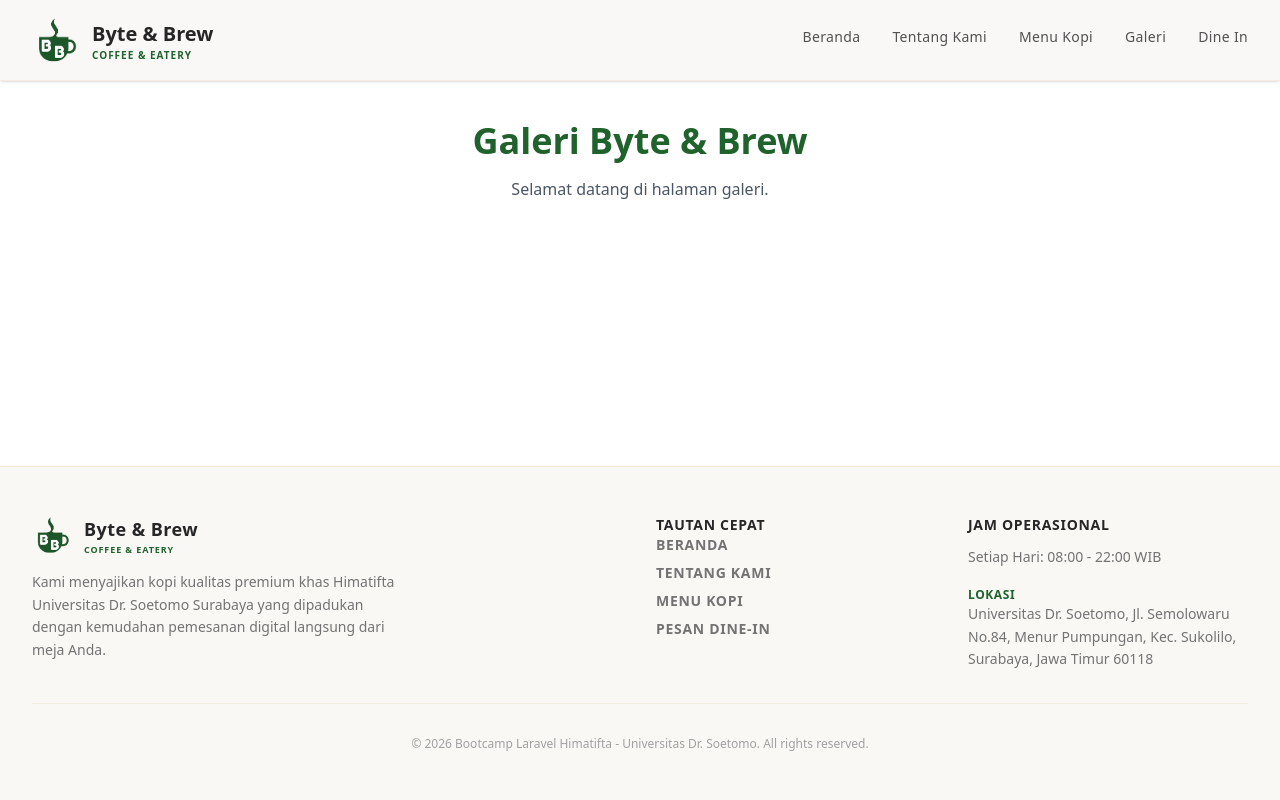
After one commit to mikeberek14-bit/myproject, a Laravel app: template resources/views/bootcamp.blade.php in a window 1280 px wide. The commit adds this page. Run offline with Laravel 12, Linux system fonts and the light colour scheme; the template is opened without the code that fills it, so the values that code supplies are empty; style sheets or scripts are compiled from the project's sources.

```diff
--- a/resources/views/about.blade.php
+++ b/resources/views/about.blade.php
@@ -11,8 +11,8 @@
 
             <div class="space-y-6 text-left">
                 <!-- Judul -->
-                <h1 class="text-4xl md:text-5xl font-extrabold text-[17433F] leading-tight">
-                    KOPI MIKI
+                <h1 class="text-4xl md:text-5xl font-extrabold text-[#17433F] leading-tight">
+                    About Byte & Brew
                 </h1>
 
 
--- /dev/null
+++ b/resources/views/bootcamp.blade.php
@@ -0,0 +1,17 @@
+@extends('layouts.layout')
+
+@section('title', 'Galeri')
+
+@section('content')
+
+<div class="max-w-7xl mx-auto py-10 px-5">
+    <h1 class="text-4xl font-bold text-center text-[#20622c]">
+        Galeri Byte & Brew
+    </h1>
+
+    <p class="text-center mt-4 text-gray-600">
+        Selamat datang di halaman galeri.
+    </p>
+</div>
+
+@endsection
--- a/resources/views/index.blade.php
+++ b/resources/views/index.blade.php
@@ -21,7 +21,7 @@
                 </h1>
 
                 <p class="text-lg text-neutral-300 max-w-lg leading-relaxed font-normal" style="font-family: 'Plus Jakarta Sans', sans-serif;">
-                    Nikmati kopi premium pilihan dengan kemudahan pemesanan digital langsung dari meja Anda. Solusi modern untuk ruang bersantai dan produktivitas yang efisien.
+                   Pesan kopi favorit langsung dari meja Anda. Nikmati sajian kualitas terbaik tanpa mengganggu momen santai atau alur kerja Anda.
                 </p>
 
                 <div class="flex flex-col sm:flex-row gap-4 pt-4">
--- a/resources/views/layouts/layout.blade.php
+++ b/resources/views/layouts/layout.blade.php
@@ -8,8 +8,7 @@
     <link rel="icon" type="image/svg+xml" href="{{ asset('assets/images/Byte&Brew.png') }}">
     <link rel="preconnect" href="https://fonts.googleapis.com">
     <link rel="preconnect" href="https://fonts.gstatic.com" crossorigin>
-    <link href="https://fonts.googleapis.com/css2?family=Inter:wght@400;700;800&family=Outfit:wght@300;400;500;600;700&family=Playfair+Display:ital,wght@0,400;0,600;0,700;1,400&family=Plus+Jakarta+Sans:wght@400;500;600&display=swap" rel="stylesheet">
-
+    <link href="https://fonts.googleapis.com/css2?family=Poppins:wght@300;400;500;600;700&family=Playfair+Display:wght@600;700;800&display=swap" rel="stylesheet">
     @vite(['resources/css/app.css', 'resources/js/app.js'])
 
 </head>
--- a/resources/views/layouts/partials/footer.blade.php
+++ b/resources/views/layouts/partials/footer.blade.php
@@ -16,7 +16,7 @@
             </div>
 
             <div class="space-y-3">
-                <h3 class="text-neutral-800 text-sm font-semibold tracking-wider uppercase">Tautan Cepa            <ul class="space-y-2 text-sm">
+                <h3 class="text-neutral-800 text-sm font-semibold tracking-wider uppercase"> Tautan Cepat<ul class="space-y-2 text-sm">
                     <li><a href="{{ url('/') }}" class="text-neutral-500 hover:text-[#20622c] hover:underline transition-all">Beranda</a></li>
                     <li><a href="{{ url('/about') }}" class="text-neutral-500 hover:text-[#20622c] hover:underline transition-all">Tentang Kami</a></li>
                     <li><a href="{{ url('/menu') }}" class="text-neutral-500 hover:text-[#20622c] hover:underline transition-all">Menu Kopi</a></li>
--- a/resources/views/layouts/partials/navbar.blade.php
+++ b/resources/views/layouts/partials/navbar.blade.php
@@ -29,7 +29,7 @@
                 <a href="{{ url('/gallery') }}" class="text-sm font-medium tracking-wide pb-1 transition-all duration-300 border-b-2 {{ Request::is('gallery') ? 'text-[#20622c] border-[#20622c]' : 'text-neutral-600 border-transparent hover:text-[#20622c]' }}">
                     Galeri
                 </a>
-                <a href="{{ url('/order/dine-in') }}" class="text-sm font-medium tracking-wide pb-1 transition-all duration-300 border-b-2 {{ Request::is('gallery') ? 'text-[#20622c] border-[#20622c]' : 'text-neutral-600 border-transparent hover:text-[#20622c]' }}">
+                <a href="{{ url('/order/dine-in') }}" class="text-sm font-medium tracking-wide pb-1 transition-all duration-300 border-b-2 {{ Request::is('order/dine-in') ? 'text-[#20622c] border-[#20622c]' : 'text-neutral-600 border-transparent hover:text-[#20622c]' }}">
                     Dine In
                 </a>
 
--- a/routes/web.php
+++ b/routes/web.php
@@ -5,6 +5,7 @@ use App\Http\Controllers\CafeController;
 Route::get('/', [CafeController::class, 'index']);
 Route::get('/about', [CafeController::class, 'about']);
 Route::get('/menu', [CafeController::class, 'menu']);
+ROute::get('/gallery',[cafeController::class, 'gallery']);
 
 Route::get('/order/dine-in', [CafeController::class, 'dineIn']);
 Route::post('/order/dine-in', [CafeController::class, 'storeOrder']);
```
